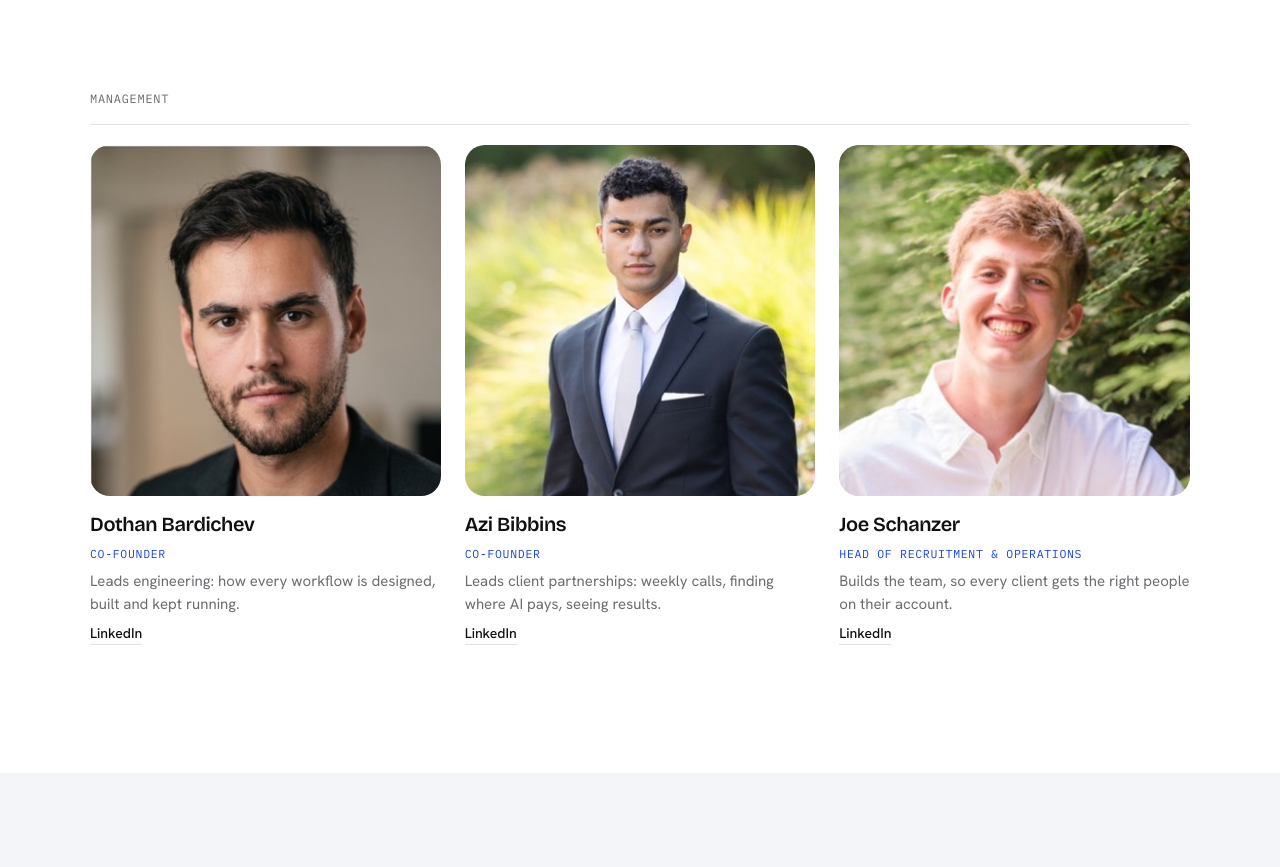
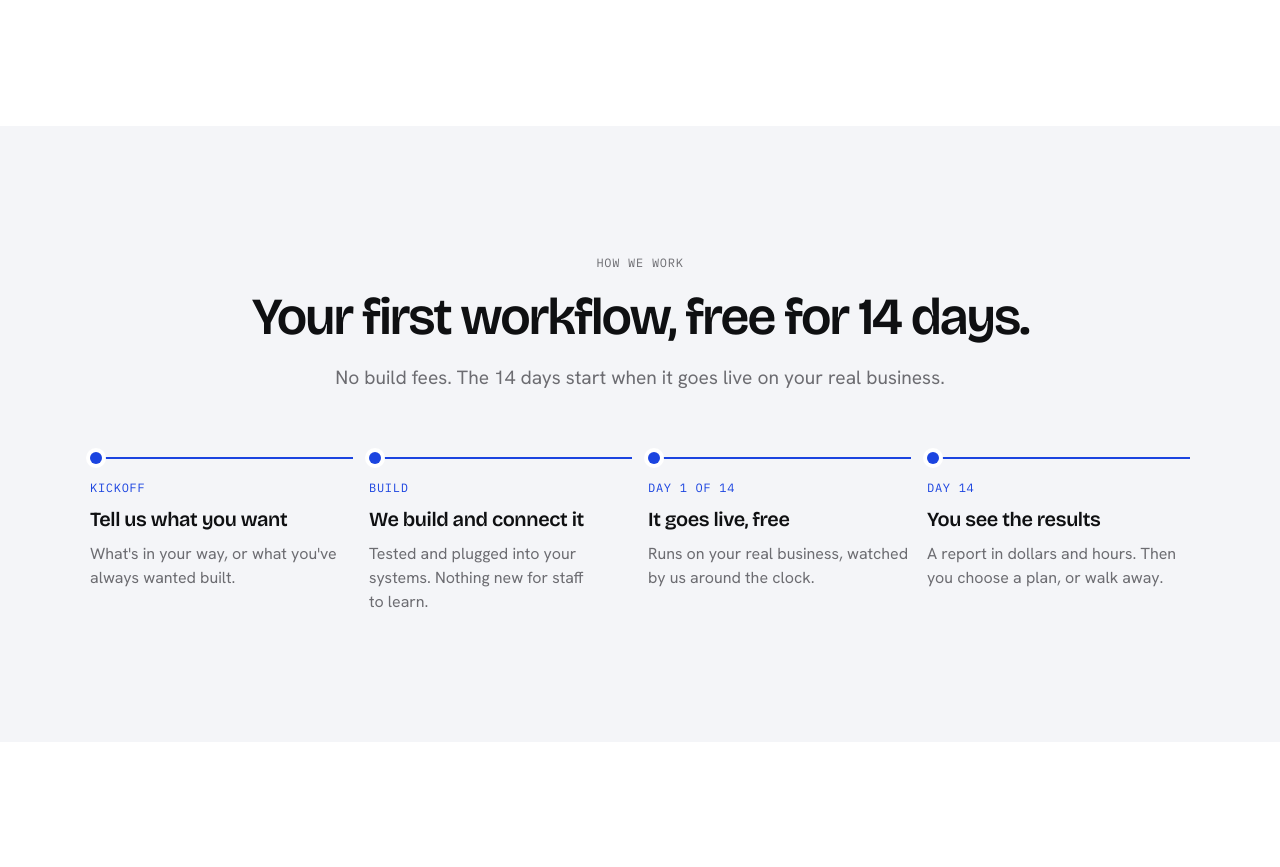
Before and after one commit to Groundwork-Solutions/lander, a plain HTML site: page index.html in a window 1280 px wide. Shown: the part 4259-5126 px from the top of the page. Drawn offline with nearby package versions, Linux system fonts and the light colour scheme; animation ran at ten frames a second.

Commit message:
Homepage: remove Management photo section
Co-Authored-By: Claude Opus 5.5 <noreply@anthropic.com>

```diff
--- a/index.html
+++ b/index.html
@@ -211,27 +211,6 @@
       </div>
     </div>
 
-    <div class="team-head"><span class="eyebrow">Management</span></div>
-    <div class="people">
-      <article class="person">
-        <img src="team/dothan.jpg" alt="Dothan Bardichev" width="360" height="360" loading="lazy">
-        <h3 class="h3">Dothan Bardichev</h3><span class="role">Co-founder</span>
-        <p class="body">Leads engineering: how every workflow is designed, built and kept running.</p>
-        <a class="li" href="https://www.linkedin.com/in/dothan-r-bardichev-93b359224/">LinkedIn</a>
-      </article>
-      <article class="person">
-        <img src="team/azi.jpg" alt="Azi Bibbins" width="360" height="360" loading="lazy">
-        <h3 class="h3">Azi Bibbins</h3><span class="role">Co-founder</span>
-        <p class="body">Leads client partnerships: weekly calls, finding where AI pays, seeing results.</p>
-        <a class="li" href="https://www.linkedin.com/in/azi-bibbins-761b5523b/">LinkedIn</a>
-      </article>
-      <article class="person">
-        <img src="team/joe.jpg" alt="Joe Schanzer" width="360" height="360" loading="lazy">
-        <h3 class="h3">Joe Schanzer</h3><span class="role">Head of Recruitment &amp; Operations</span>
-        <p class="body">Builds the team, so every client gets the right people on their account.</p>
-        <a class="li" href="https://www.linkedin.com/in/joe-schanzer-90586b395/">LinkedIn</a>
-      </article>
-    </div>
   </div>
 </section>
 
```
